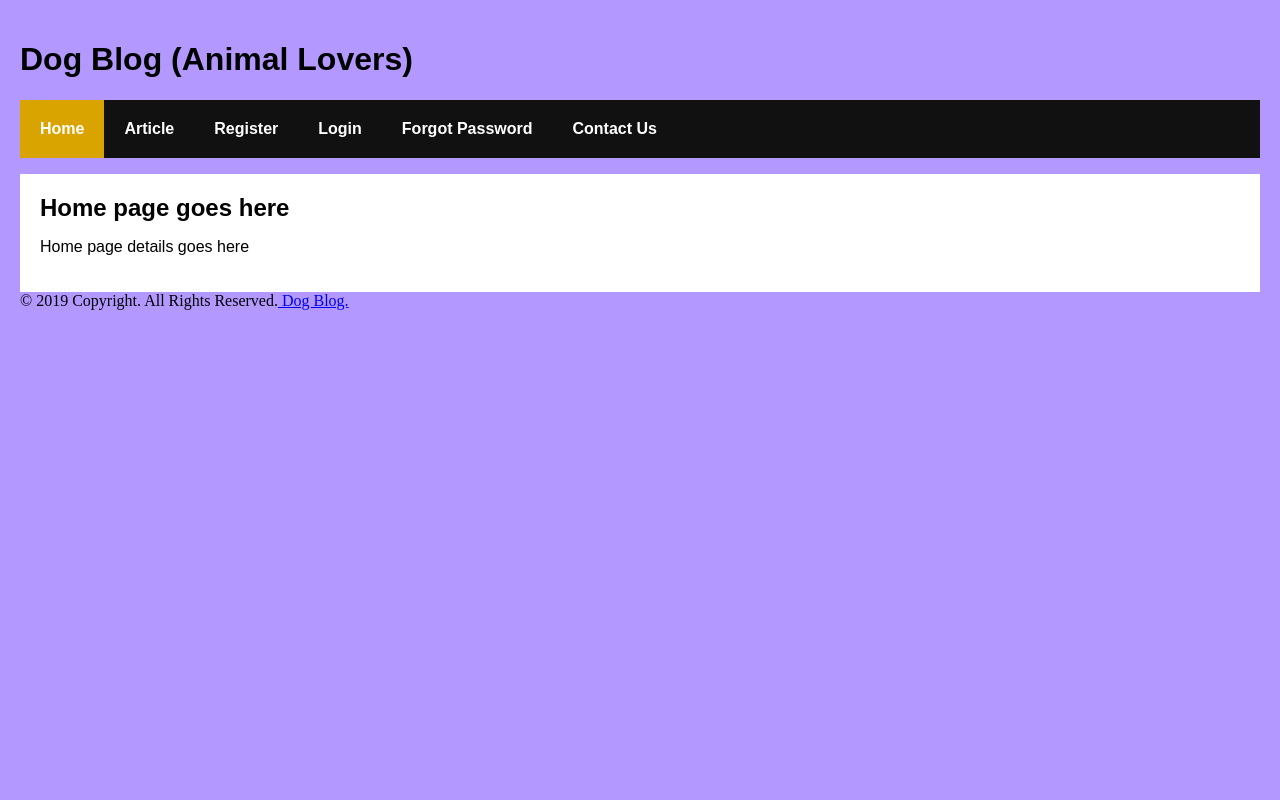
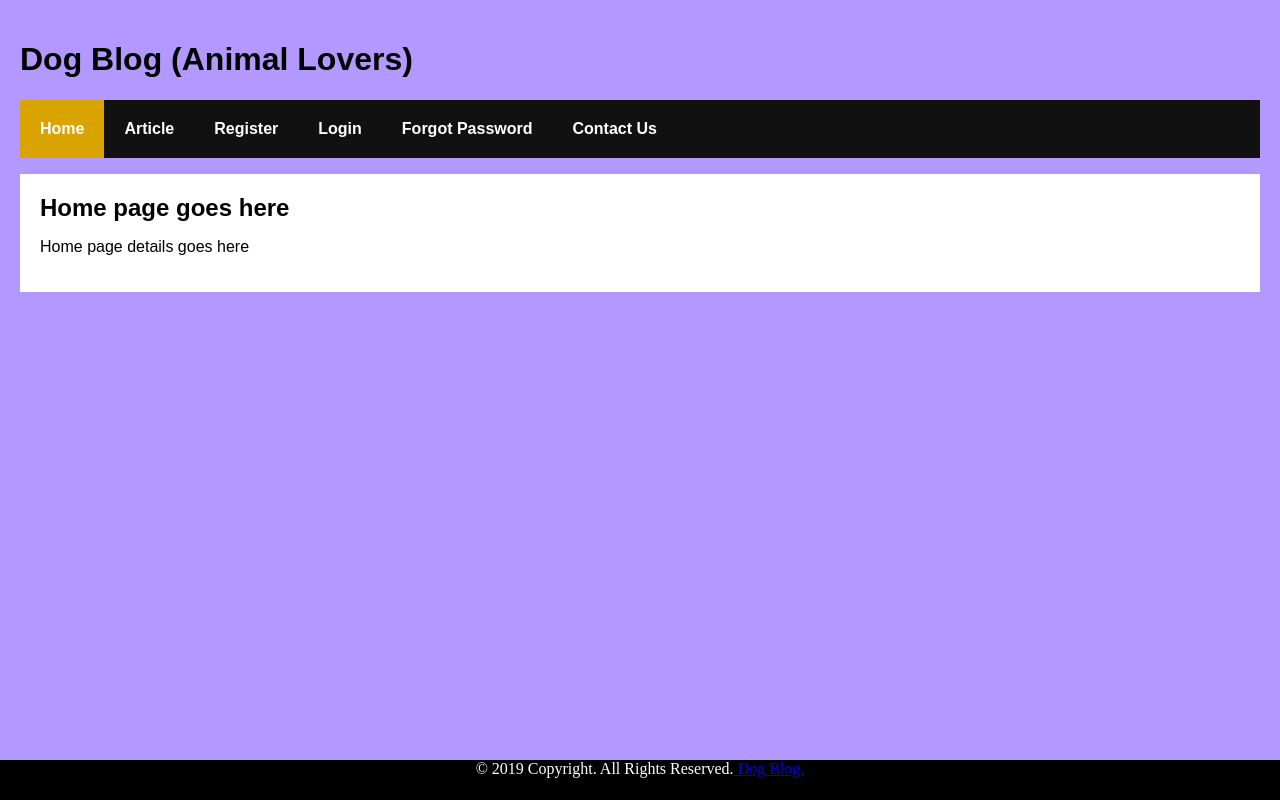
Before and after one commit to Woz-U-Group-Projects/team-asgard, a React (Create React App) app in the folder client-react/: page / in a window 1280 px wide. Built offline with nearby package versions, Linux system fonts and the light colour scheme.

Commit message:
CSS code for Footer interface added

```diff
--- a/client-react/src/index.css
+++ b/client-react/src/index.css
@@ -36,3 +36,14 @@ ul.header li a {
 .active {
   background-color: #D9A300;
 }
+
+.footer {
+  position: fixed;
+  left: 0;
+  bottom: 0;
+  height: 40px;
+  width: 100%;
+  background-color: black;
+  color: white;
+  text-align: center;
+}
```
